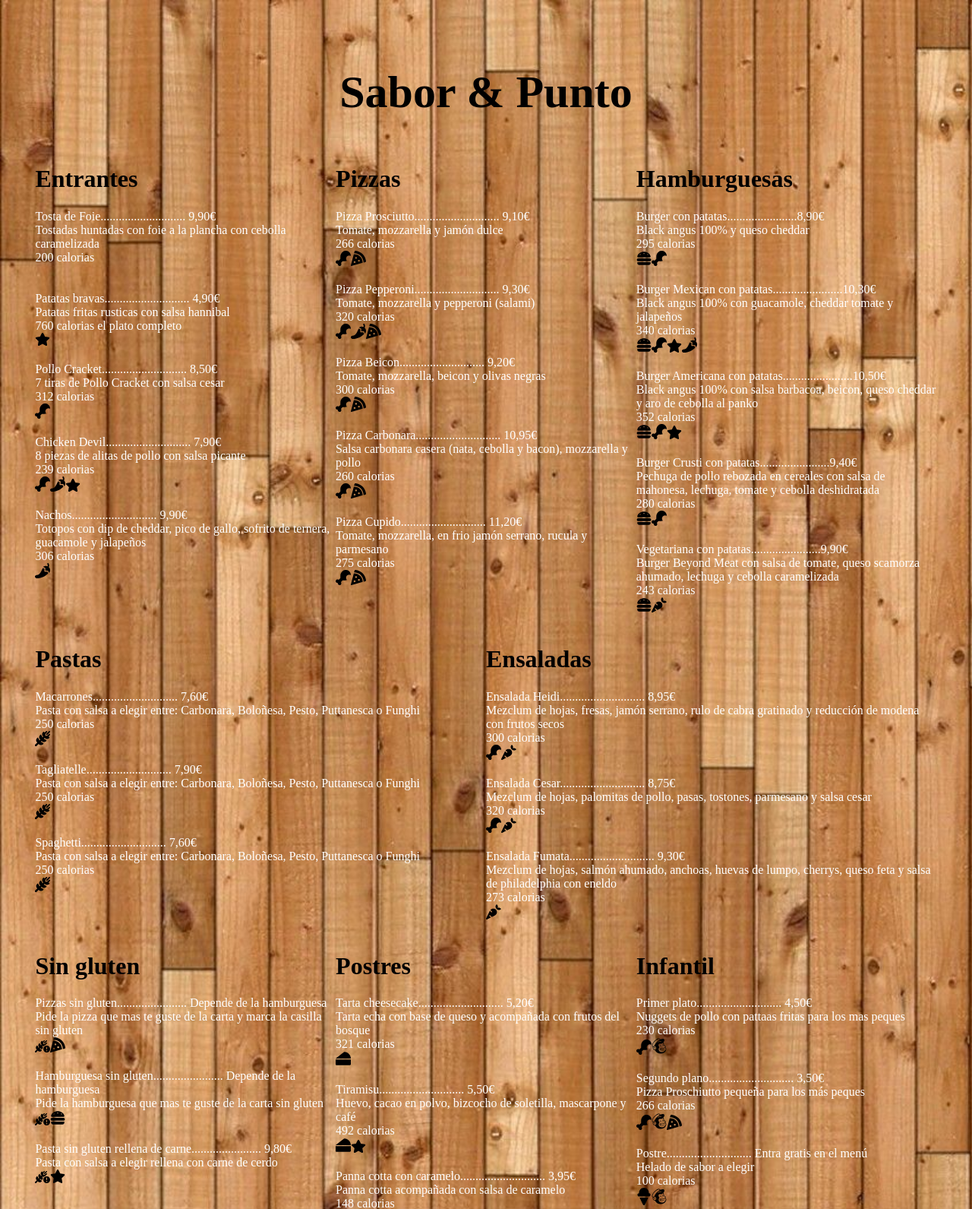
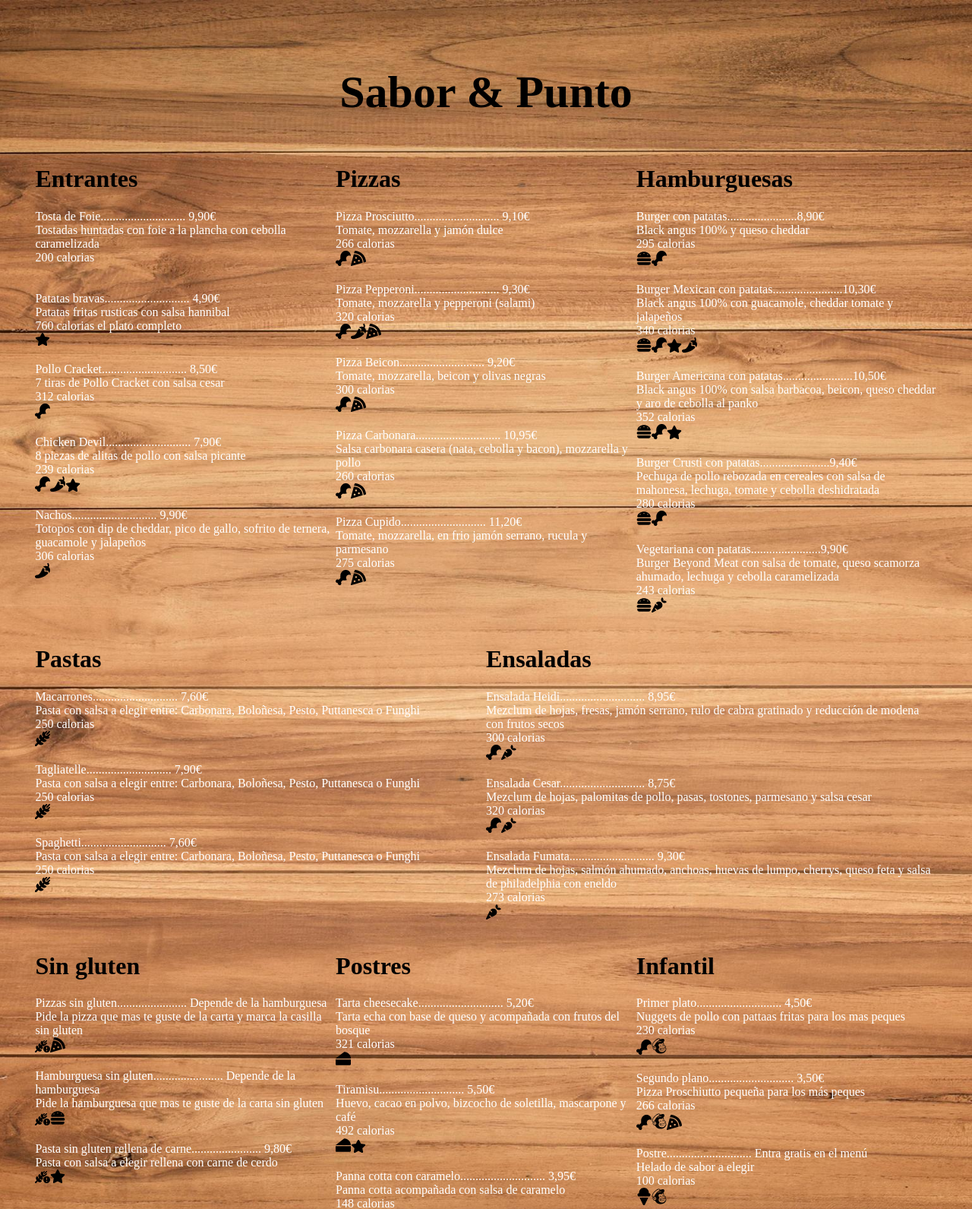
Before and after one commit to ChristianMonrabal/CartaXML, a PHP site: page / in a window 1280 px wide. Shown: the top 1591 px of the page at 76% size. Run offline with PHP 8.4, Linux system fonts and the light colour scheme.

Commit message:
Add files via upload

```diff
--- a/css/style.css
+++ b/css/style.css
@@ -1,10 +1,12 @@
 
 body {
-    background-image: url("../img/background.jpeg");
+    background-image: url("../img/fondo.jpg");
     color: white;
     padding: 3%;
+    background-position: center;
     background-repeat: no-repeat;
     background-size: cover;
+    box-sizing: border-box;
 }
 
 h1 {
--- a/index.php
+++ b/index.php
@@ -26,7 +26,7 @@ echo"<div class='column-4'>";
 $aux=[];
 foreach($menu->plato as $plato){
     if(!in_array((string)$plato['tipo8'],$aux)){
-        echo '<h1>'.$plato['tipo8'].'</h2>';
+        echo '<h1 style="color: black">'.$plato['tipo8'].'</h2>';
         array_push($aux,(string)$plato['tipo8']);
     }
     if($plato['tipo8']=='Entrantes'){
@@ -56,7 +56,7 @@ echo"<div class='column-4'>";
 $aux=[];
 foreach($menu->plato as $plato){
     if(!in_array((string)$plato['tipo9'],$aux)){
-        echo '<h1>'.$plato['tipo9'].'</h2>';
+        echo '<h1 style="color: black">'.$plato['tipo9'].'</h2>';
         array_push($aux,(string)$plato['tipo9']);
     }
     if($plato['tipo9']=='Pizzas'){
@@ -93,7 +93,7 @@ echo"</div>";
 echo"<div class='column-4'>";
 foreach($menu->plato as $plato){
     if(!in_array((string)$plato['tipo12'],$aux)){
-        echo '<h1>'.$plato['tipo12'].'</h2>';
+        echo '<h1 style="color: black">'.$plato['tipo12'].'</h2>';
         array_push($aux,(string)$plato['tipo12']);
     }
     if($plato['tipo12']=='Hamburguesas'){
@@ -131,7 +131,7 @@ echo"<div class='column-6'>";
 $aux=[];
 foreach($menu->plato as $plato){
     if(!in_array((string)$plato['tipo10'],$aux)){
-        echo '<h1>'.$plato['tipo10'].'</h2>';
+        echo '<h1 style="color: black">'.$plato['tipo10'].'</h2>';
         array_push($aux,(string)$plato['tipo10']);
     }
     if($plato['tipo10']=='Pastas'){
@@ -155,7 +155,7 @@ echo"</div>";
 echo"<div class='column-6'>";
 foreach($menu->plato as $plato){
     if(!in_array((string)$plato['tipo11'],$aux)){
-        echo '<h1>'.$plato['tipo11'].'</h2>';
+        echo '<h1 style="color: black">'.$plato['tipo11'].'</h2>';
         array_push($aux,(string)$plato['tipo11']);
     }
     if($plato['tipo11']=='Ensaladas'){
@@ -183,7 +183,7 @@ echo"</div>";
 echo"<div class='column-5'>";
 foreach($menu->plato as $plato){
     if(!in_array((string)$plato['tipo13'],$aux)){
-        echo '<h1>'.$plato['tipo13'].'</h2>';
+        echo '<h1 style="color: black">'.$plato['tipo13'].'</h2>';
         array_push($aux,(string)$plato['tipo13']);
     }
     if($plato['tipo13']=='Sin gluten'){
@@ -215,7 +215,7 @@ echo"</div>";
 echo"<div class='column-5'>";
 foreach($menu->plato as $plato){
     if(!in_array((string)$plato['tipo14'],$aux)){
-        echo '<h1>'.$plato['tipo14'].'</h2>';
+        echo '<h1 style="color: black">'.$plato['tipo14'].'</h2>';
         array_push($aux,(string)$plato['tipo14']);
     }
     if($plato['tipo14']=='Postres'){
@@ -250,7 +250,7 @@ echo"</div>";
 echo"<div class='column-5'>";
 foreach($menu->plato as $plato){
     if(!in_array((string)$plato['tipo15'],$aux)){
-        echo '<h1>'.$plato['tipo15'].'</h2>';
+        echo '<h1 style="color: black">'.$plato['tipo15'].'</h2>';
         array_push($aux,(string)$plato['tipo15']);
     }
     if($plato['tipo15']=='Infantil'){
--- a/xml/carta.xml
+++ b/xml/carta.xml
@@ -6,12 +6,8 @@
       <description> Tostadas huntadas con foie a la plancha con cebolla caramelizada </description>
       <precio>9,90€</precio>
       <calorias>200 calorias</calorias>
-      <caracteristicas>
-      <item>
+    </plato>
 
-      </item>
-      </caracteristicas>
-    </plato>
     <plato tipo8="Entrantes">
       <title>Patatas bravas</title>
       <description> Patatas fritas rusticas con salsa hannibal</description>
```
